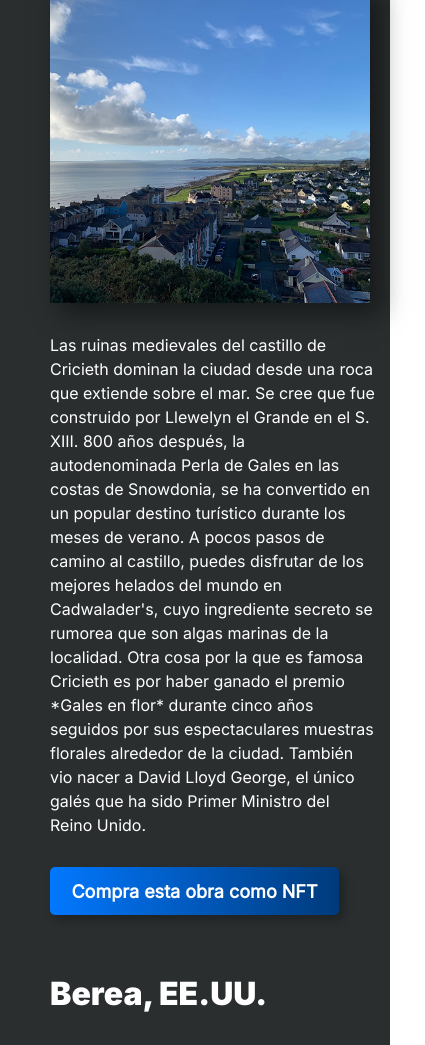
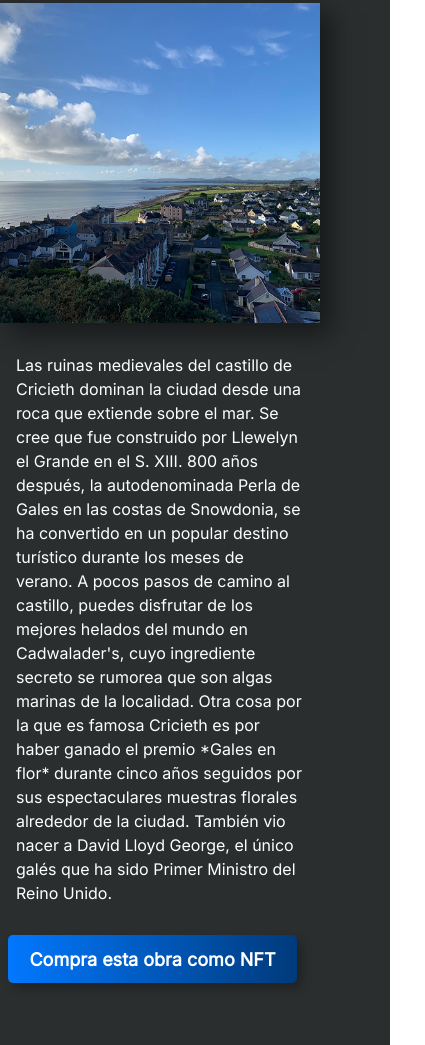
Before and after one commit to sofiagrover96/web_project_homeland, a plain HTML site: page index.html in a window 390 px wide. Shown: the part 4494-5539 px from the top of the page, 425 px wide, since content can reach past the window. Drawn offline with Linux system fonts and the light colour scheme; files whose address does not match are found by name.

Commit message:
proyecto 6.1

```diff
--- a/blocks/stories.css
+++ b/blocks/stories.css
@@ -140,7 +140,7 @@
 
   .stories__content {
     display: grid;
-    grid-template-columns: 425px;
+    grid-template-columns: 100%;
     grid-template-rows: 45px auto 320px 1fr auto;
     grid-template-areas:
       "title"
@@ -154,7 +154,7 @@
   .stories__content-title {
     grid-area: title;
     font-size: 32px;
-    margin-left: 50px;
+    margin-left: 16px;
   }
 
   .stories__link {
@@ -170,20 +170,19 @@
     grid-area: image;
     max-width: 320px;
     max-height: 320px;
-    margin-left: 50px;
   }
 
   .stories__button {
     grid-area: button;
     max-height: 48px;
-    margin-left: 50px;
+    margin-left: 8px;
     margin-bottom: 65px;
   }
   .stories__paragraph {
     grid-area: paragraph;
     font-size: 16px;
     line-height: 1.5;
-    margin-left: 50px;
-    margin-right: 50px;
+    margin-left: 16px;
+    margin-right: 16px;
   }
 }
```
